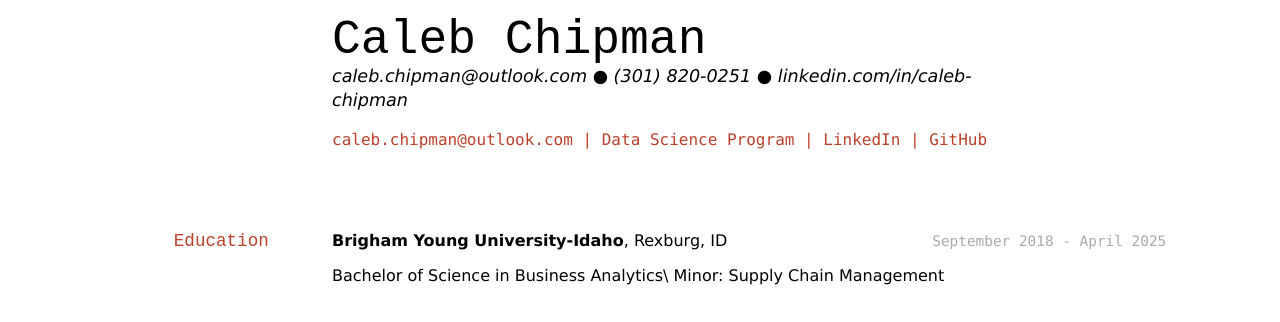
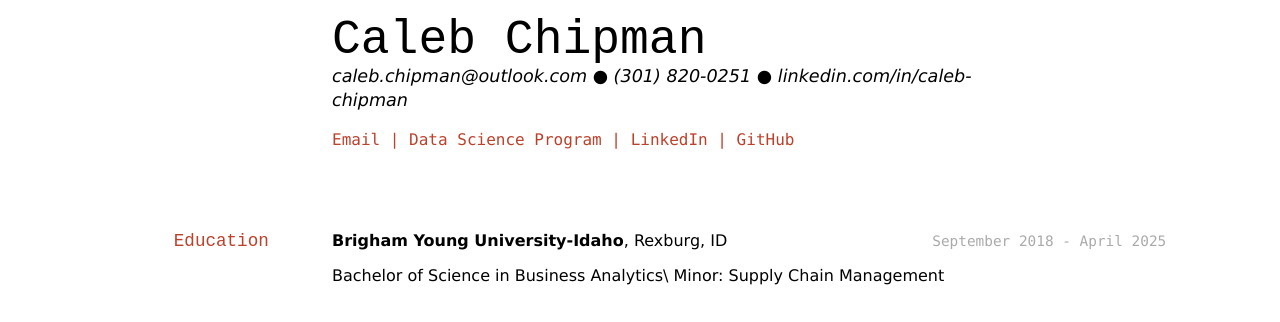
Before and after one commit to byuids-resumes/caleb-chipman-resume, a Jekyll site: the page built from docs/index.md, in a window 1280 px wide. Shown: the top 322 px of the page. Built offline with Jekyll 4.4.1, drawn with Linux system fonts in a browser that asks for light colours.

Commit message:
Update index.md

```diff
--- a/docs/index.md
+++ b/docs/index.md
@@ -6,7 +6,7 @@ title: Caleb Chipman Resume
 caleb.chipman@outlook.com ● (301) 820-0251 ● linkedin.com/in/caleb-chipman
 
 <div id="webaddress">
-<a href="caleb.chipman@outlook.com">caleb.chipman@outlook.com</a>
+<a href="caleb.chipman@outlook.com">Email</a>
 | <a href="https://byuidatascience.github.io/development.html">Data Science Program</a>
 | <a href="https://linkedin.com/in/caleb-chipman">LinkedIn</a>
 | <a href="https://github.com/byuids-resumes">GitHub</a>
```
